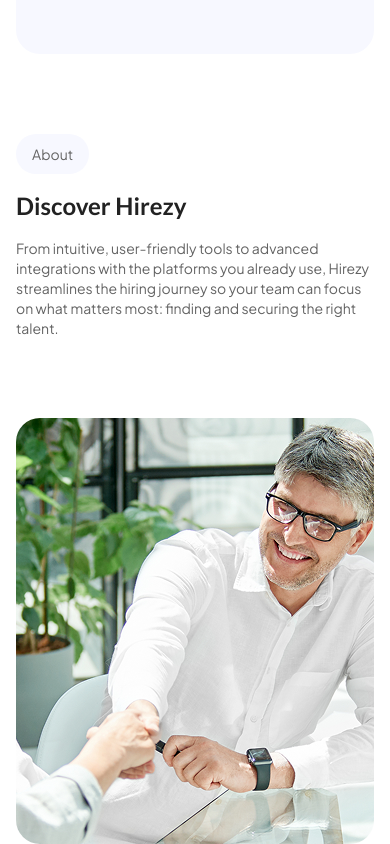
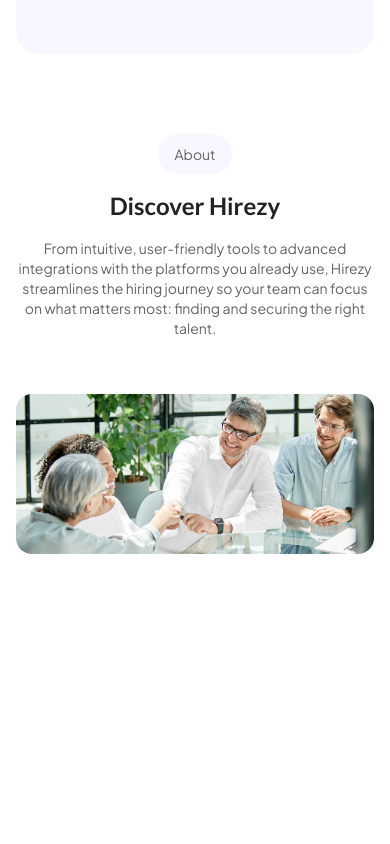
Before and after one commit to Bernardowert/project-hirezy, a Next.js app: page / in a window 390 px wide. Shown: the part 2013-2857 px from the top of the page. After the commit the page ends 2567 px from the top, so only its background shows below. Built offline with nearby package versions, Linux system fonts and the light colour scheme.

Commit message:
finalizando a section about, criando responsivo do section about,  ajustando o componente title section para ajustar entre textos no meio e no texto left

```diff
--- a/components/sections/home/s-About/index.tsx
+++ b/components/sections/home/s-About/index.tsx
@@ -8,8 +8,8 @@ export function SectionAbout(){
     return(
         <section>
             <ContainerGRID>
-                <TitleSection subtitle="About" title="Discover Hirezy" description="From intuitive, user-friendly tools to advanced integrations with the platforms you already use, Hirezy streamlines the hiring journey so your team can focus on what matters most: finding and securing the right talent."/>
-                 <div className="w-full h-106.5 overflow-hidden rounded-3xl mt-20">
+                <TitleSection className="max-w-187.75 mx-auto" isTxtCenter subtitle="About" title="Discover Hirezy" description="From intuitive, user-friendly tools to advanced integrations with the platforms you already use, Hirezy streamlines the hiring journey so your team can focus on what matters most: finding and securing the right talent."/>
+                 <div className="w-full h-40 tablet:h-106.5 overflow-hidden rounded-2xl mt-14">
                     <Image
                       src={imageAbout}
                       alt="Image with people negotiating"
--- a/components/titleSection/index.tsx
+++ b/components/titleSection/index.tsx
@@ -5,11 +5,12 @@ interface TitleSectionProps{
     title:string;
     description:string;
     className?:string;
+    isTxtCenter?:boolean
 }
 
-export function TitleSection({subtitle, title, description, className}:TitleSectionProps){
+export function TitleSection({subtitle, title, description, className, isTxtCenter = false}:TitleSectionProps){
     return(
-         <div className={`text-left tablet:text-center space-y-4 ${className ? className : ""}`}>
+         <div className={`${isTxtCenter ? "text-center" : "text-left"} tablet:text-center space-y-4 ${className ? className : ""}`}>
             <Subtitle>{subtitle}</Subtitle>
             <h2 className="font-lato font-semibold text-2xl tablet:text-5xl text-black-500">{title}</h2>
             <p className="text-sm tablet:text-base text-grey-500">{description}</p>
```
